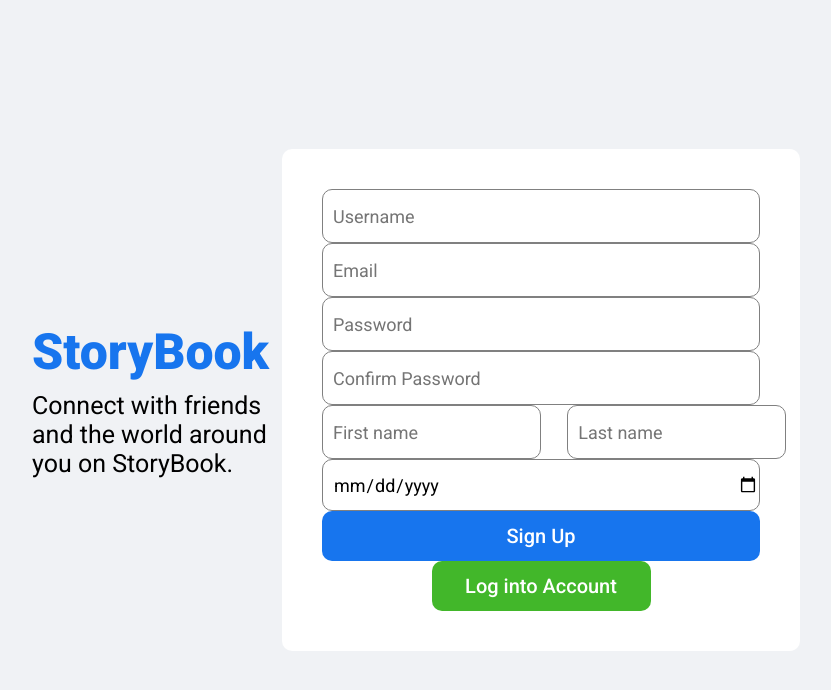
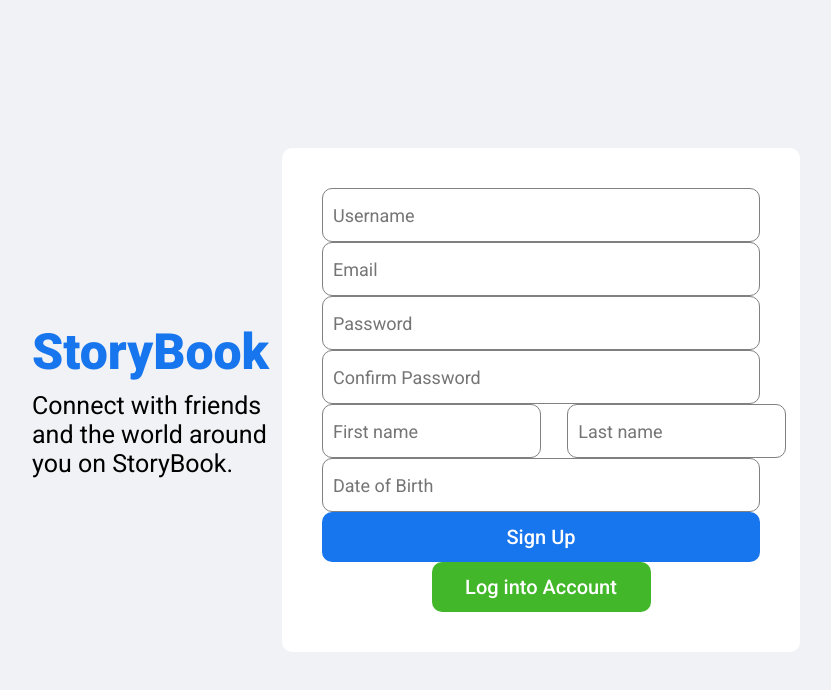
Before and after one commit to dilshankarunarathne/storybook, a React (Create React App) app in the folder client/: page /register in a window 1280 px wide. Shown: the top 690 px of the page, without its empty margins (224-1055 px from the left). Built offline with nearby package versions, Linux system fonts and the light colour scheme.

Commit message:
fix type & placeholder

```diff
--- a/client/src/Components/register/Register.jsx
+++ b/client/src/Components/register/Register.jsx
@@ -25,7 +25,8 @@ export default function Register() {
                             <input placeholder="Last name" className="registerInput" />
                         </div>
                     </div>
-                    <input className="registerInput" type='date'  />
+                    <input type="text" placeholder="Date of Birth"
+                           onfocus="(this.type='date')" className="registerInput"   />
                     <button className="registerButton">Sign Up</button>
                     <button className="logRegisterButton">Log into Account</button>
                 </div>
```
